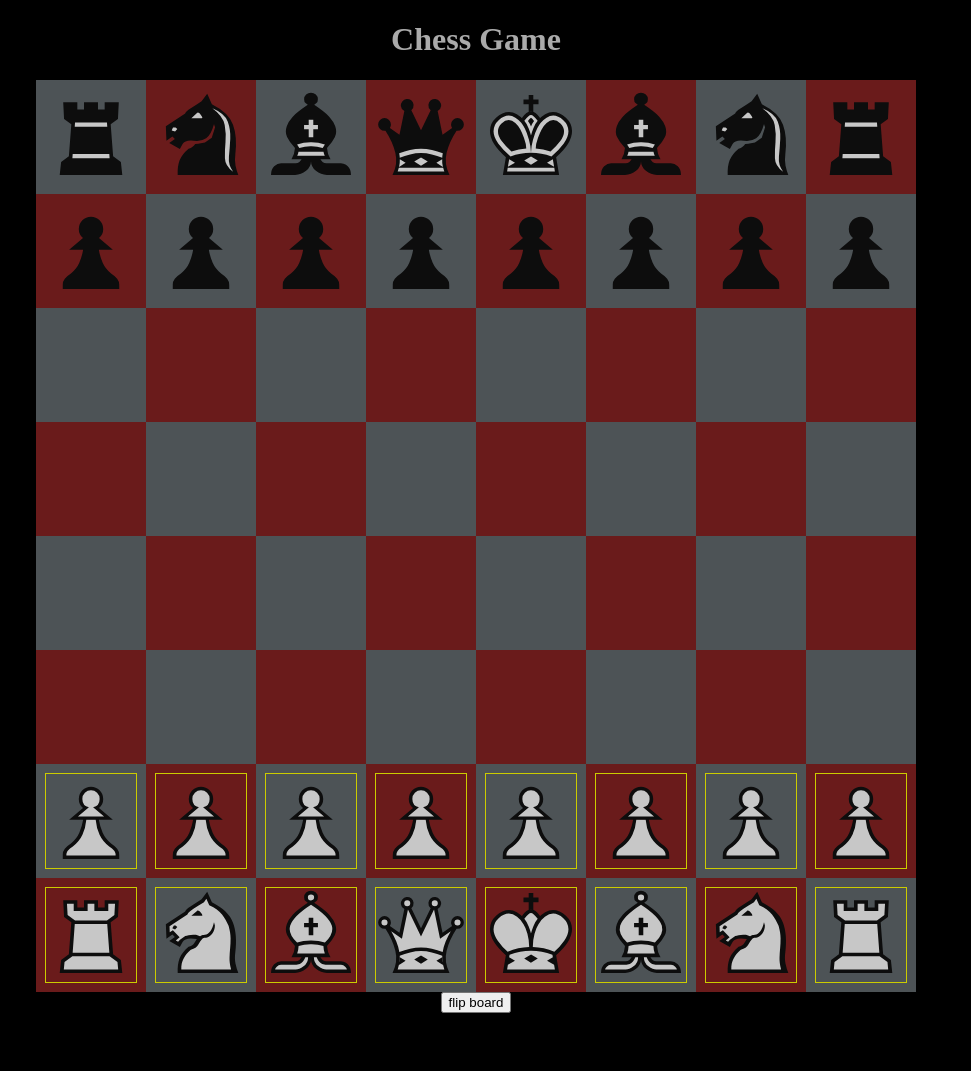
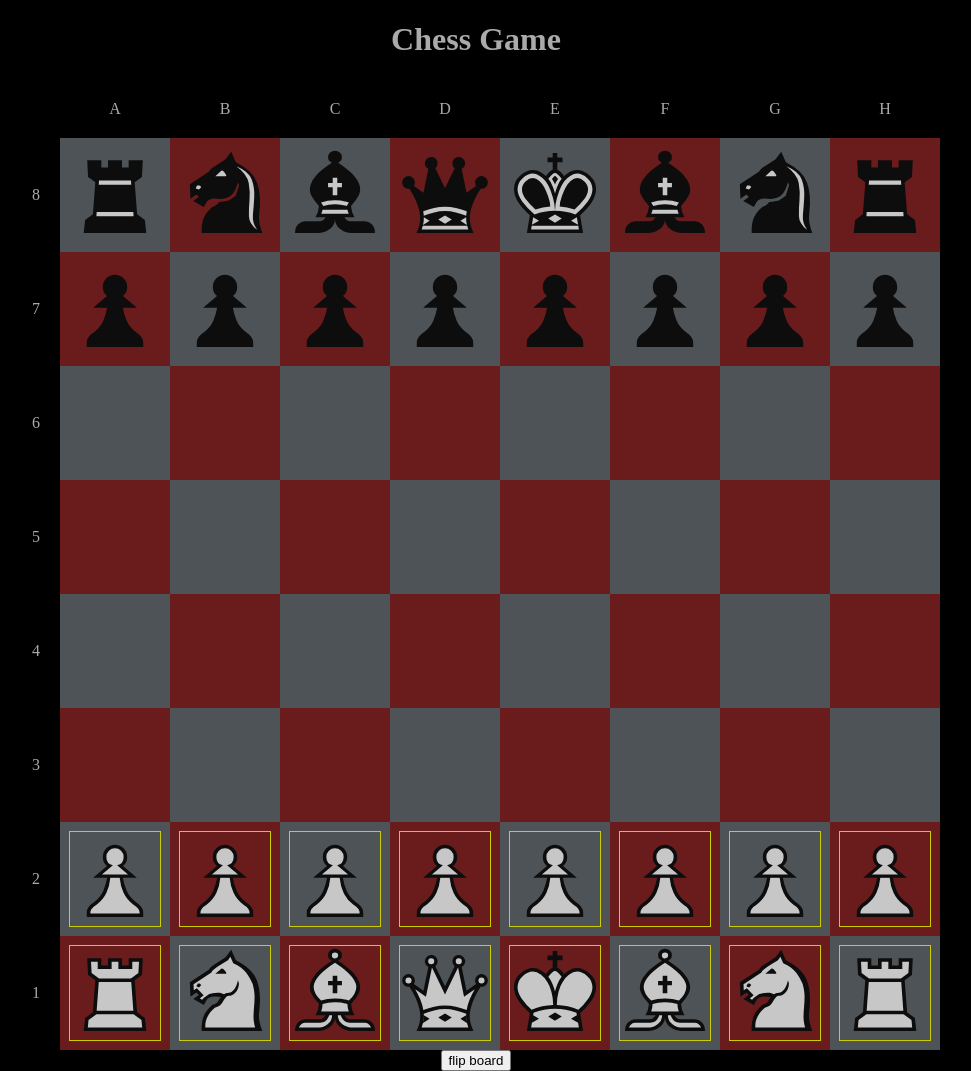
Before and after one commit to ediw8311xht/ChessDjango, a Django app: page /game/1 in a window 1280 px wide. Shown: the whole page, without its empty margins (164-1135 px from the left). Before the commit the page ends 1013 px from the top, so only its background shows below. Run offline with Django 4.2, Linux system fonts and the light colour scheme; data comes from the database, SQL or seed files in the repository; both versions use the stored data as it was after the commit.

Commit message:
added abcdefgh,12345678

```diff
--- a/chess/ChessLogic/ChessBase.py
+++ b/chess/ChessLogic/ChessBase.py
@@ -1,6 +1,7 @@
 #!/usr/bin/python3
 
 from .HelperFunctions import pair_add, average, midpoint, sign
+import sys
 
 l = [-7, -6, -5, -4, -3, -2, -1, 1, 2, 3, 4, 5, 6, 7, 8]
 KING_MOVES   = [(1, 0), (0, 1), (1, 1), (-1, 0), (0, -1), (-1, -1), (1, -1), (-1, 1)]
@@ -21,6 +22,7 @@ def vm_list(piece, pos):
 class ChessGame(object):
     default_board = "rnbqkbnr/pppppppp/8/8/8/8/PPPPPPPP/RNBQKBNR"
     def __init__(self, start_string=None, moves=[], to_move='white'):
+        sys.setrecursionlimit(2000)
         self.board   = self.board_from_string(start_string)
         self.moves   = moves
         self.to_move = to_move
--- a/chess/chessapp_tests.py
+++ b/chess/chessapp_tests.py
@@ -60,6 +60,12 @@ hxg5 29. b3 Ke6 30. a3 Kd6 31. axb4 cxb4 32. Ra5 Nd5 33. f3 Bc8 34. Kf2 Bf5
 Nf2 42. g4 Bd3 43. Re6 1/2-1/2"""
     print(example_string)
 
+
+def super_test():
+    a = ChessGame()
+    print(a.move('e2e4'))
+    print(a.move('e7e5'))
+
 if __name__ == "__main__":
     #pos = (3, 3)
     #x = vm_list('k', pos)
--- a/chess/static/css/chess_home.css
+++ b/chess/static/css/chess_home.css
@@ -64,3 +64,7 @@
 .valid-moves {
   background-color: blue;
 }
+
+.chess-board-header {
+  padding: 20px;
+}
--- a/chess/templates/chess_game.html
+++ b/chess/templates/chess_game.html
@@ -20,9 +20,20 @@
     <h1 id="chess_banner">Chess Game</h1>
     <div id="board-table-container">
       <table id="chess-board-table">
-        <thead id="chess-board-table-head"></thead>
+        <thead id="chess-board-table-head">
+            <td class='chess-board-header'></td>
+            <td class='chess-board-header'>A</td>
+            <td class='chess-board-header'>B</td>
+            <td class='chess-board-header'>C</td>
+            <td class='chess-board-header'>D</td>
+            <td class='chess-board-header'>E</td>
+            <td class='chess-board-header'>F</td>
+            <td class='chess-board-header'>G</td>
+            <td class='chess-board-header'>H</td>
+        </thead>
         <tbody id="chess-board-table-body">
           <tr>
+            <td class='chess-board-header'>8</td>
             <td class='chess-board-cell chess-board-white' id="board-8-1"></td>
             <td class='chess-board-cell chess-board-black' id="board-8-2"></td>
             <td class='chess-board-cell chess-board-white' id="board-8-3"></td>
@@ -33,6 +44,7 @@
             <td class='chess-board-cell chess-board-black' id="board-8-8"></td>
           </tr>
           <tr>
+            <td class='chess-board-header'>7</td>
             <td class='chess-board-cell chess-board-black' id="board-7-1"></td>
             <td class='chess-board-cell chess-board-white' id="board-7-2"></td>
             <td class='chess-board-cell chess-board-black' id="board-7-3"></td>
@@ -43,6 +55,7 @@
             <td class='chess-board-cell chess-board-white' id="board-7-8"></td>
           </tr>
           <tr>
+            <td class='chess-board-header'>6</td>
             <td class='chess-board-cell chess-board-white' id="board-6-1"></td>
             <td class='chess-board-cell chess-board-black' id="board-6-2"></td>
             <td class='chess-board-cell chess-board-white' id="board-6-3"></td>
@@ -53,6 +66,7 @@
             <td class='chess-board-cell chess-board-black' id="board-6-8"></td>
           </tr>
           <tr>
+            <td class='chess-board-header'>5</td>
             <td class='chess-board-cell chess-board-black' id="board-5-1"></td>
             <td class='chess-board-cell chess-board-white' id="board-5-2"></td>
             <td class='chess-board-cell chess-board-black' id="board-5-3"></td>
@@ -63,6 +77,7 @@
             <td class='chess-board-cell chess-board-white' id="board-5-8"></td>
           </tr>
           <tr>
+            <td class='chess-board-header'>4</td>
             <td class='chess-board-cell chess-board-white' id="board-4-1"></td>
             <td class='chess-board-cell chess-board-black' id="board-4-2"></td>
             <td class='chess-board-cell chess-board-white' id="board-4-3"></td>
@@ -73,6 +88,7 @@
             <td class='chess-board-cell chess-board-black' id="board-4-8"></td>
           </tr>
           <tr>
+            <td class='chess-board-header'>3</td>
             <td class='chess-board-cell chess-board-black' id="board-3-1"></td>
             <td class='chess-board-cell chess-board-white' id="board-3-2"></td>
             <td class='chess-board-cell chess-board-black' id="board-3-3"></td>
@@ -83,6 +99,7 @@
             <td class='chess-board-cell chess-board-white' id="board-3-8"></td>
           </tr>
           <tr>
+            <td class='chess-board-header'>2</td>
             <td class='chess-board-cell chess-board-white' id="board-2-1"></td>
             <td class='chess-board-cell chess-board-black' id="board-2-2"></td>
             <td class='chess-board-cell chess-board-white' id="board-2-3"></td>
@@ -93,6 +110,7 @@
             <td class='chess-board-cell chess-board-black' id="board-2-8"></td>
           </tr>
           <tr>
+            <td class='chess-board-header'>1</td>
             <td class='chess-board-cell chess-board-black' id="board-1-1"></td>
             <td class='chess-board-cell chess-board-white' id="board-1-2"></td>
             <td class='chess-board-cell chess-board-black' id="board-1-3"></td>
```
Also changed, not shown: db.sqlite3.
